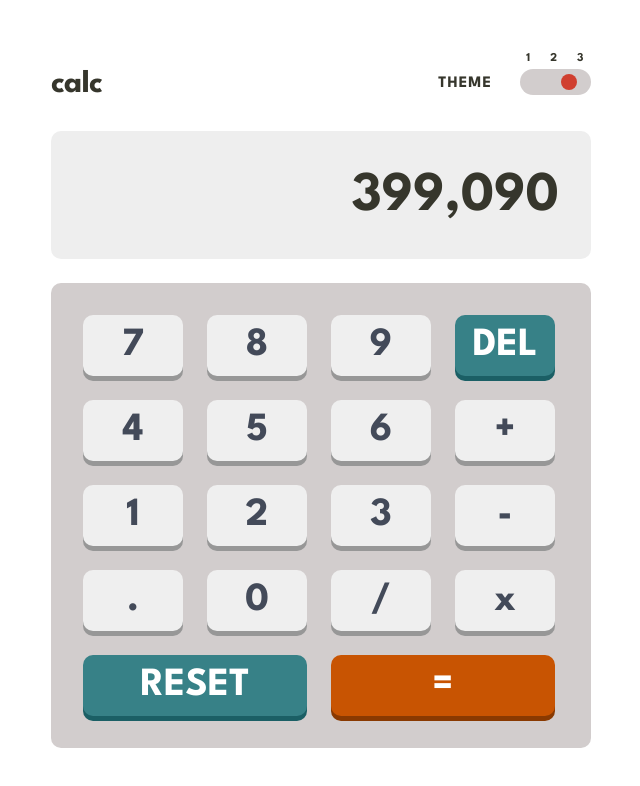
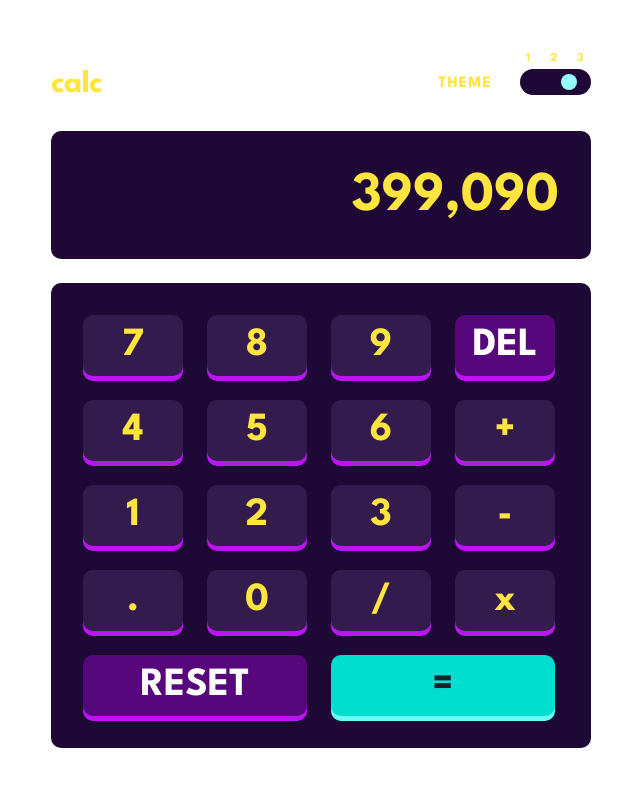
Before and after one commit to KwameWilson/calculatorApp, a React (Vite) app in the folder calculatorApp/: page / in a window 1280 px wide. Shown: the top 786 px of the page, without its empty margins (319-959 px from the left). Built offline with nearby package versions, Linux system fonts and the light colour scheme.

Commit message:
Finished all themes

```diff
--- a/calculatorApp/src/App.tsx
+++ b/calculatorApp/src/App.tsx
@@ -2,7 +2,7 @@ import './App.css'
 import './Components/button/button.css'
 import './Components/resultsField/results-field.css'
 import './Components/themes/alt-dark-mode.css'
-import './Components/themes/light-mode.css'
+// import './Components/themes/light-mode.css'
 // import './Components/themes/dark-mode.css'
 import { Button } from './Components/button/Button.tsx'
 import { Header } from './Components/header/Header.tsx'
--- a/calculatorApp/src/Components/themes/alt-dark-mode.css
+++ b/calculatorApp/src/Components/themes/alt-dark-mode.css
@@ -0,0 +1,57 @@
+.alt-dark-mode {
+    /* background: #E6E6E6; */
+    color: #FFE53D;
+}
+
+.heading,
+.theme-wrapper,
+.display,
+button {
+    color: #FFE53D;
+}
+
+.toggle label,
+.display {
+    background: #1E0936;
+}
+
+.toggle label::before {
+    background: #93FFF8;
+}
+
+.button-grid {
+    background: #1E0936;
+}
+
+button {
+    background: #331C4D;
+    box-shadow: 0px 5px 0px 0px rgb(188, 21, 244);
+}
+
+button:hover {
+    background: #6C34AC;
+}
+
+.button-grid .btn:nth-child(4),
+.button-grid .btn:nth-child(17) {
+    color: #fff;
+}
+
+.button-grid .btn:nth-child(4),
+.button-grid .btn:nth-child(17) {
+    background: #56077C;
+    box-shadow: 0px 5px 0px 0px rgb(188, 21, 244);
+}
+
+.button-grid .btn:nth-child(4):hover,
+.button-grid .btn:nth-child(17):hover {
+    background: #8631AF;
+    box-shadow: 0px 5px 0px 0px rgb(188, 21, 244);
+}
+
+
+.button-grid .btn:nth-child(18) {
+    background: #00DED0;
+    color: #1A2327;
+    box-shadow: 0px 5px 0px 0px #6cf9f2;
+}
```
